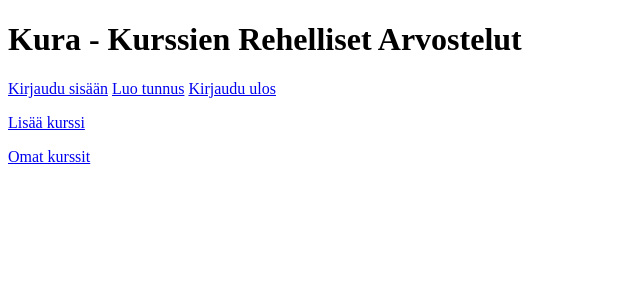
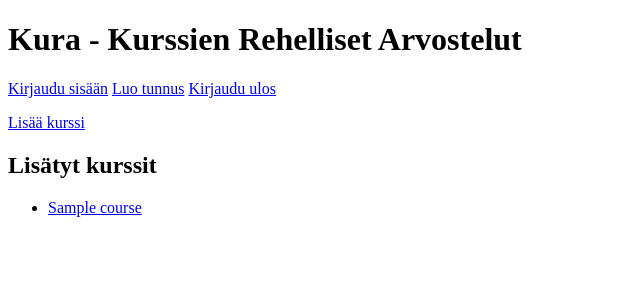
Before and after one commit to ValioEilax/kura, a Flask app: template templates/index.html in a window 1280 px wide. Shown: the top 300 px of the page, without its empty margins (0-640 px from the left). Run offline with Flask 3, Linux system fonts and the light colour scheme; the template is opened without the code that fills it: most values are stand-ins (such as "Sample title", 1, 10 or a date in 2020).

Commit message:
Show course list/info

```diff
--- a/app.py
+++ b/app.py
@@ -10,7 +10,13 @@ app.secret_key = config.secret_key
 
 @app.route("/")
 def index():
-    return render_template("index.html")
+    all_courses = courses.get_courses()
+    return render_template("index.html", courses=all_courses)
+
+@app.route("/course/<int:course_id>")
+def show_course(course_id):
+    course = courses.get_course(course_id)
+    return render_template("show_course.html", course=course)
 
 @app.route("/new_course")
 def new_course():
--- a/templates/index.html
+++ b/templates/index.html
@@ -22,8 +22,11 @@
       <a href="/new_course">Lisää kurssi</a>
     </p>
 
-    <p>
-      <a href="/my_courses">Omat kurssit</a>
-    </p>
+    <h2>Lisätyt kurssit</h2>
+    <ul>
+      {% for course in courses %}
+      <li><a href="/course/{{ course.id }}">{{ course.name }}</li>
+      {% endfor %}
+    </ul>
   </body>
 </html>
```
Also changed, not shown: courses.py (+17 -0 lines), templates/show_course.html (added, +17 -0 lines).
